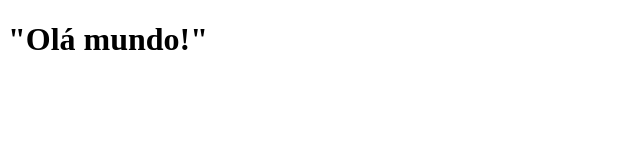
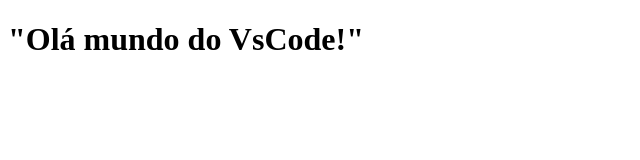
Before and after one commit to romulofreits/analise-homicidios-dolosos-no-ceara, a plain HTML site: page index.html in a window 1280 px wide. Shown: the whole page, without its empty margins (0-640 px from the left). Drawn offline with Linux system fonts and the light colour scheme.

Commit message:
Update index.html

```diff
--- a/index.html
+++ b/index.html
@@ -6,6 +6,6 @@
     <title>Document</title>
 </head>
 <body>
-    <h1>"Olá mundo!"</h1>
+    <h1>"Olá mundo do VsCode!"</h1>
 </body>
 </html>
```
